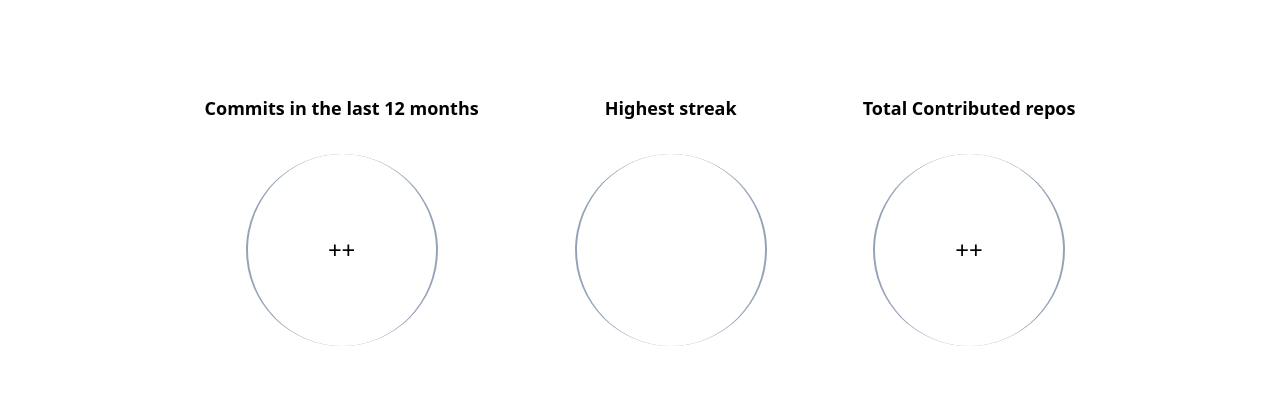
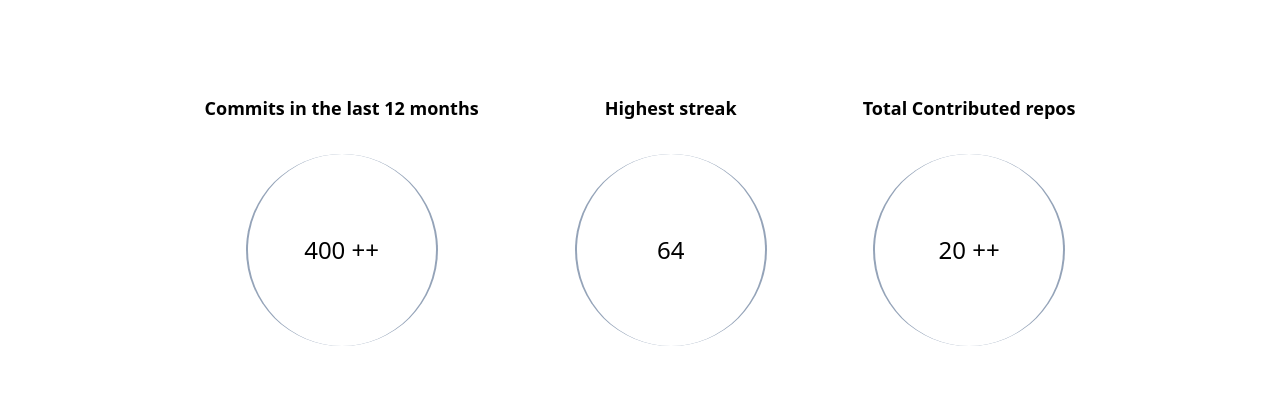
Before and after one commit to danielflorencio/next-portfolio, a Next.js app: page / in a window 1280 px wide. Shown: the part 3312-3708 px from the top of the page. Built offline with nearby package versions, Linux system fonts and the light colour scheme; no server answers.

Commit message:
Updated it so even when the github graphql api doesnt respond anything, there is still data to show.

```diff
--- /dev/null
+++ b/next.config.js
@@ -0,0 +1,19 @@
+/** @type {import('next').NextConfig} */
+const fs = require('fs');
+const dotenv = require('dotenv');
+dotenv.config();
+const env = dotenv.parse(fs.readFileSync('.env.local'));
+const nextConfig = {
+  reactStrictMode: true,
+  env: env
+}
+
+module.exports = nextConfig
+
+// /** @type {import('next').NextConfig} */
+// module.exports = {
+//   reactStrictMode: true,
+//   env: {
+//     NEXT_PUBLIC_GITHUB_KEY: '',
+//   },
+// }
--- a/pages/_app.tsx
+++ b/pages/_app.tsx
@@ -2,10 +2,9 @@ import { ApolloClient, ApolloProvider, InMemoryCache } from '@apollo/client'
 import type { AppProps } from 'next/app'
 // const dotenv = require('dotenv')
 import '../styles/globals.css'
-
 // dotenv.config()
 
-const token = process.env.GITHUB_KEY
+const token = ""
 
 const client = new ApolloClient({
   cache: new InMemoryCache(),
--- a/src/components/GithubInfo.tsx
+++ b/src/components/GithubInfo.tsx
@@ -93,19 +93,19 @@ export default function GithubInfo(){
                 <div className='flex flex-col justify-center items-center'>
                     <div className='text-lg font-semibold'>Commits in the last 12 months</div>
                     <div className='border-solid border-x-2 border-slate-400 rounded-full text-2xl h-48 w-48 flex items-center justify-center mt-8'>
-                        {commits && commits} ++
+                        {commits ? null || undefined : 400} ++
                     </div>
                 </div>
                 <div className='flex flex-col justify-center items-center'>
                     <div className='text-lg font-semibold'>Highest streak</div>
                     <div className='border-solid border-x-2 border-slate-400 rounded-full text-2xl h-48 w-48 flex items-center justify-center mt-8'>
-                        {streak && streak}
+                        {streak ? null || undefined : 64}
                     </div>
                 </div>
                 <div className='flex flex-col justify-center items-center'>
                     <div className='text-lg font-semibold'>Total Contributed repos</div>
                     <div className='border-solid border-x-2 border-slate-400 rounded-full text-2xl h-48 w-48 flex items-center justify-center mt-8'>
-                        {repos && repos} ++
+                        {repos ? null || undefined : 20} ++
                     </div>
                 </div>
             </div>
```
Also changed, not shown: 1 other file (tests, documents, lock files or other folders).
